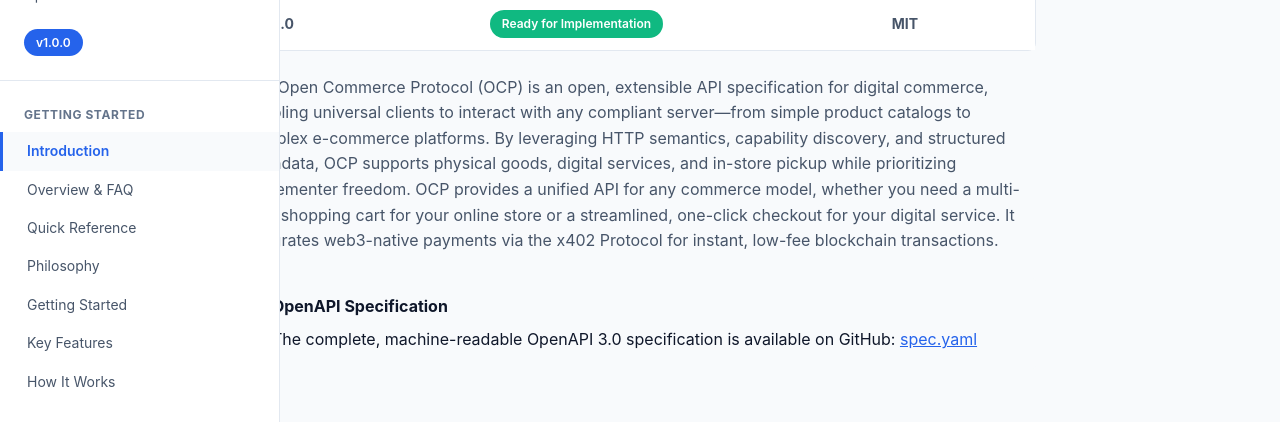
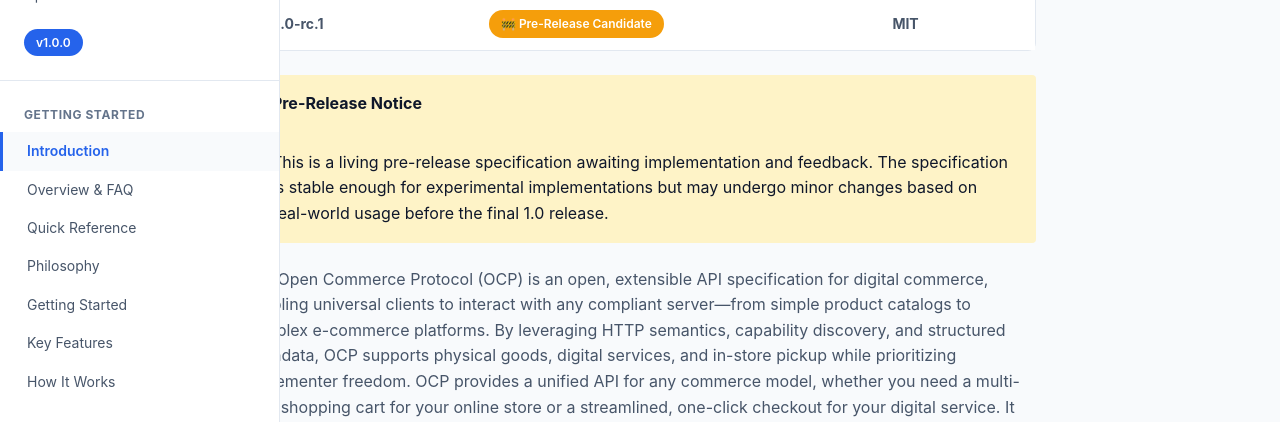
Before and after one commit to doeixd/Open-Commerce-Standard, a website: page index.html in a window 1280 px wide. Shown: the part 175-597 px from the top of the page. Drawn offline with nearby package versions, Linux system fonts and the light colour scheme; a small style sheet from the web is missing.

Commit message:
pre-release

```diff
--- a/index.html
+++ b/index.html
@@ -747,11 +747,16 @@
                             <th>License</th>
                         </tr>
                         <tr>
-                            <td><strong>1.0.0</strong></td>
-                            <td><span class="badge badge-success">Ready for Implementation</span></td>
+                            <td><strong>1.0.0-rc.1</strong></td>
+                            <td><span class="badge badge-warning">🚧 Pre-Release Candidate</span></td>
                             <td><strong>MIT</strong></td>
                         </tr>
                     </table>
+                </div>
+
+                <div class="info-box" style="background: #fef3c7; border-left: 4px solid var(--warning);">
+                    <strong>Pre-Release Notice</strong><br>
+                    This is a living pre-release specification awaiting implementation and feedback. The specification is stable enough for experimental implementations but may undergo minor changes based on real-world usage before the final 1.0 release.
                 </div>
 
                 <p>The Open Commerce Protocol (OCP) is an open, extensible API specification for digital commerce, enabling universal clients to interact with any compliant server—from simple product catalogs to complex e-commerce platforms. By leveraging HTTP semantics, capability discovery, and structured metadata, OCP supports physical goods, digital services, and in-store pickup while prioritizing implementer freedom. OCP provides a unified API for any commerce model, whether you need a multi-item shopping cart for your online store or a streamlined, one-click checkout for your digital service. It integrates web3-native payments via the x402 Protocol for instant, low-fee blockchain transactions.</p>
--- a/package.json
+++ b/package.json
@@ -1,6 +1,6 @@
 {
   "name": "Open-Commerce-Protocol",
-  "version": "1.0.0",
+  "version": "1.0.0-rc.1",
   "files": [
     "dist",
     "src"
@@ -29,7 +29,7 @@
     "test": "vitest --run"
   },
   "private": false,
-  "description": "Open Commerce Protocol (OCP) - HTTP-native API for digital commerce",
+  "description": "Open Commerce Protocol (OCP) - HTTP-native API for digital commerce [Pre-Release Candidate - Subject to Change]",
   "repository": {
     "url": "",
     "type": "git"
```
Also changed, not shown: src/spec.yaml (+7 -1 lines), README.md.
